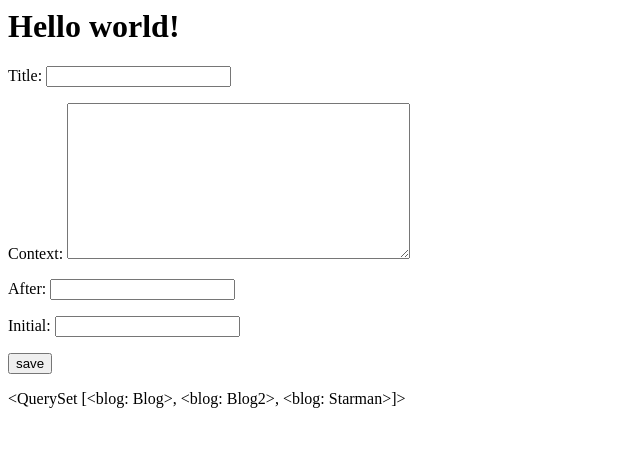
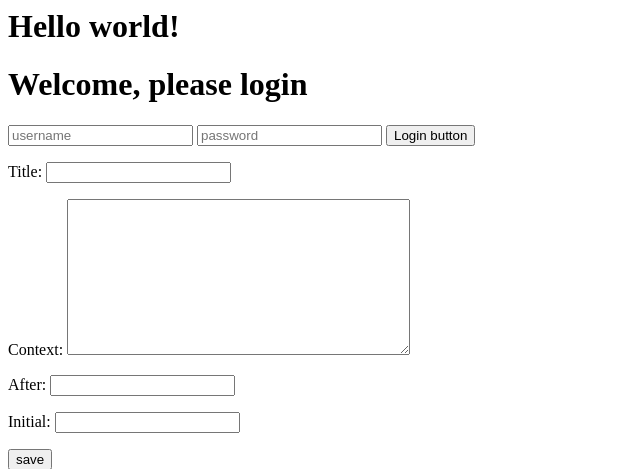
Before and after one commit to hekaiyue/djangoProject, a Django app: page / in a window 1280 px wide. Shown: the top 469 px of the page, without its empty margins (0-640 px from the left). Run offline with Django 3.2, Linux system fonts and the light colour scheme; data comes from the database, SQL or seed files in the repository; both versions use the stored data as it was after the commit.

Commit message:
homework 6 update - user auth added

```diff
--- a/virtualDjango/helloworld/helloworld/urls.py
+++ b/virtualDjango/helloworld/helloworld/urls.py
@@ -18,5 +18,8 @@ from django.contrib import admin
 
 urlpatterns = [
     url(r'^admin/', admin.site.urls),
+    url(r'^login/','django.contrib.auth.views.login',name="login"),
+    url(r'^logout/','django.contrib.auth.views.logout',name="logout"),
+    url(r'^home/','homepage.views.home',name='home'),
     url(r'^$','homepage.views.home',name='home'),
 ]
--- a/virtualDjango/helloworld/homepage/views.py
+++ b/virtualDjango/helloworld/homepage/views.py
@@ -1,6 +1,12 @@
 from django.shortcuts import render
 from .models import *
 from .forms import *
+
+############AUTHENTICATION IMPORTS#############
+from django.contrib.auth import authenticate,login,logout
+from helloworld import settings
+from django.contrib.auth.models import User
+#########################
 
 # Create your views here.
 def home(request):
--- /dev/null
+++ b/virtualDjango/helloworld/requirements.txt
@@ -0,0 +1,3 @@
+Django==1.9.2
+django-registration==2.0.4
+wheel==0.26.0
--- a/virtualDjango/helloworld/templates/home.html
+++ b/virtualDjango/helloworld/templates/home.html
@@ -1,5 +1,21 @@
 <body>
 <h1> Hello world! </h1>
+
+
+{% if request.user.is_authenticated %}
+<h1> Welcome {{ request.user }} </h1>
+<a href="{% url 'logout' %}?next=/home/">Logout</a>
+
+{% else %}
+<h1> Welcome, please login </h1>
+<form method = 'POST' action = "{% url 'login' %}"> {% csrf_token %}
+	<input type='text' name = 'username' placeholder="username"/>
+	<input type='password' name='password' placeholder="password">
+	<button type= 'submit'> Login button </button>
+</form>
+{% endif %}
+
+
 
 <form method='POST' action=''>{% csrf_token %}
 	{{ form.as_p }}
--- /dev/null
+++ b/virtualDjango/helloworld/templates/registration/login.html
@@ -0,0 +1 @@
+<meta http-equiv="refresh" content="0; {% url 'home' %}" />
--- a/virtualDjango/pip-selfcheck.json
+++ b/virtualDjango/pip-selfcheck.json
@@ -1 +1 @@
-{"last_check":"2016-02-16T22:35:37Z","pypi_version":"8.0.2"}
+{"last_check":"2016-03-15T21:53:01Z","pypi_version":"8.1.0"}
```
Also changed, not shown: virtualDjango/helloworld/helloworld/settings.py (+9 -1 lines), virtualDjango/helloworld/db.sqlite3, 3 other files.
